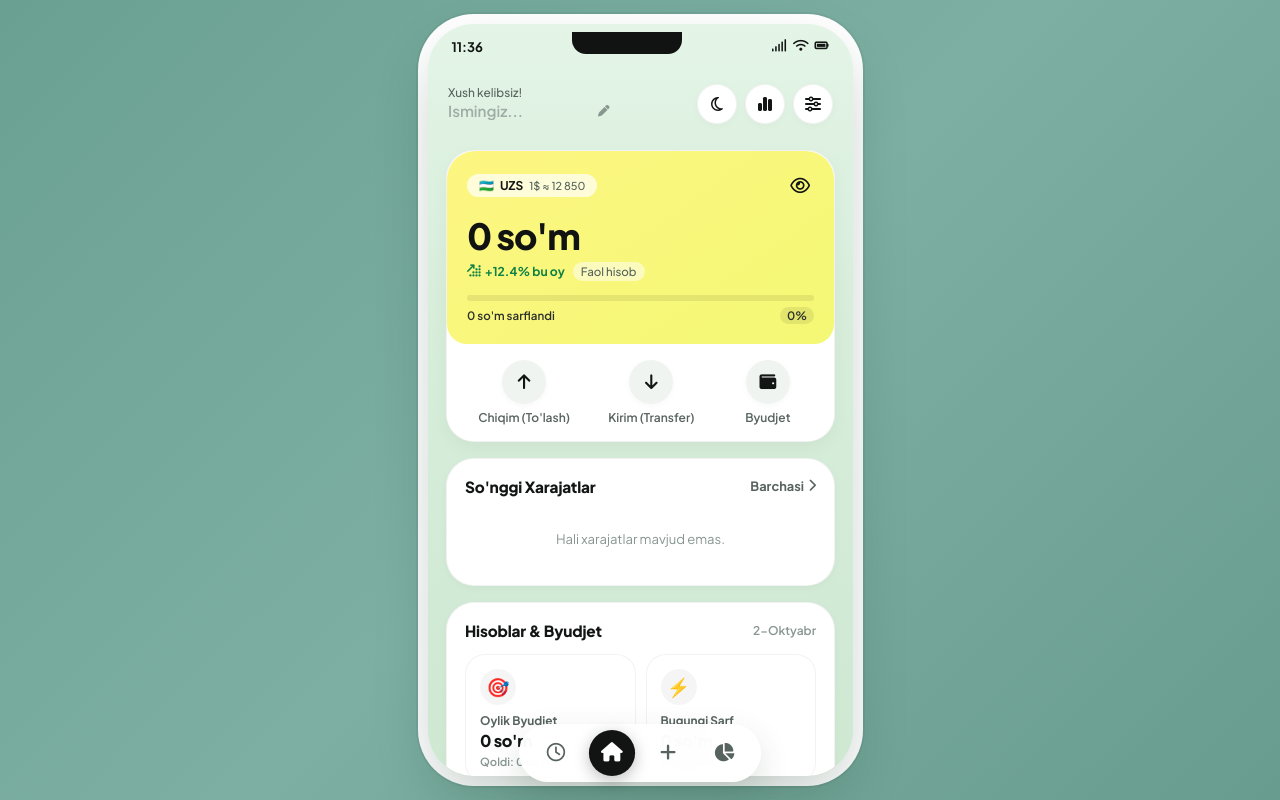
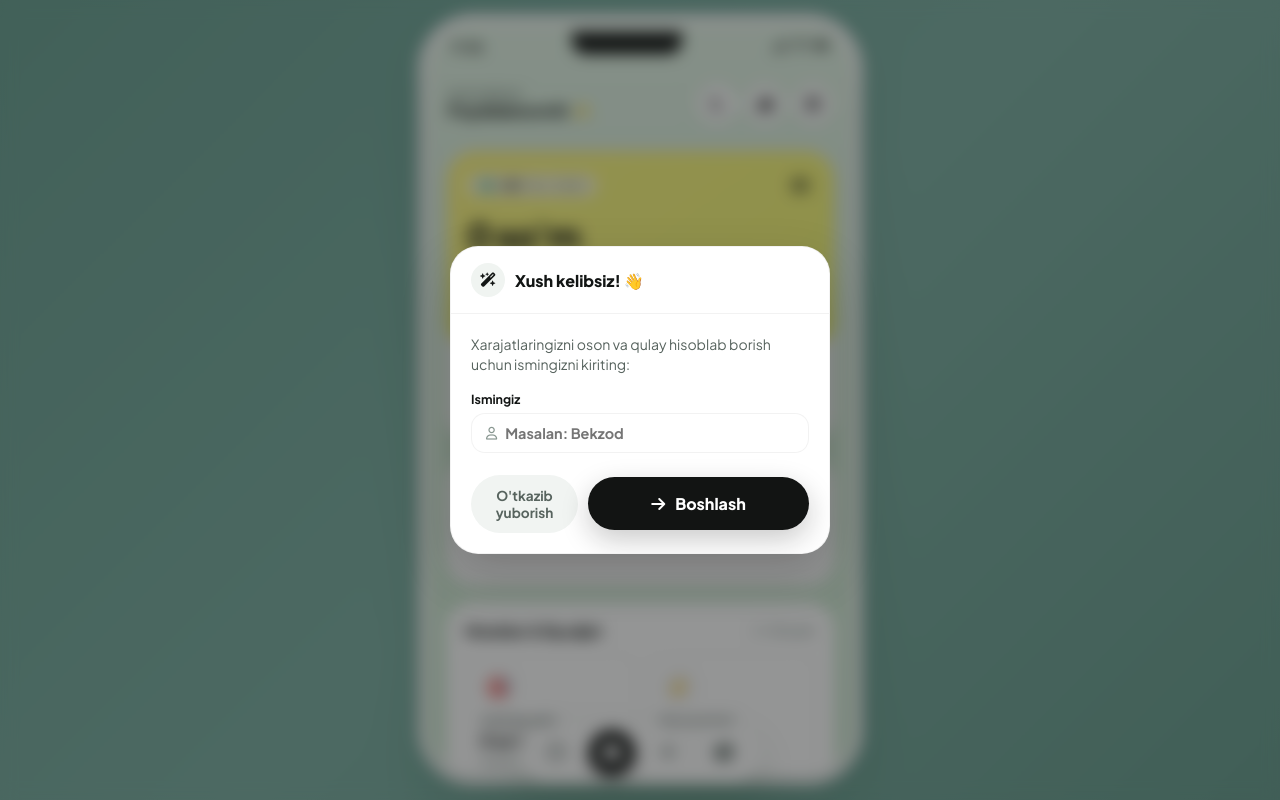
Before and after one commit to umarovafiruza/Hulkaroy-Xarajat, a plain HTML site: page index.html in a window 1280 px wide. Drawn offline with nearby package versions, Linux system fonts and the light colour scheme.

Commit message:
Yangi foydalanuvchilar uchun onboarding ism so'rash tizimi va sozlamalar integratsiyasi

```diff
--- a/app.js
+++ b/app.js
@@ -16,7 +16,8 @@ const STORAGE_KEYS = {
   SETTINGS: 'smart_expense_settings_v4',
   ACTIVE_VIEW: 'smart_expense_active_view_v4',
   BALANCE_HIDDEN: 'smart_expense_balance_hidden_v4',
-  THEME: 'smart_expense_theme_v4'
+  THEME: 'smart_expense_theme_v4',
+  ONBOARDED: 'smart_expense_onboarded_v4'
 };
 
 const CATEGORIES = {
@@ -37,9 +38,9 @@ const MONTH_NAMES_UZ = [
 ];
 
 const DEFAULT_SETTINGS = {
-  userName: '',
   initialBalance: 0,
-  monthlyBudget: 0
+  monthlyBudget: 0,
+  userName: ''
 };
 
 // -------------------------------------------------------------------
@@ -558,6 +559,14 @@ function saveSettingsToStorage() {
   }
 }
 
+function updateUserDisplayName() {
+  const el = document.getElementById('user-display-name');
+  if (el) {
+    const rawName = state.settings && state.settings.userName ? state.settings.userName.trim() : '';
+    el.textContent = rawName ? `${rawName} ✨` : 'Foydalanuvchi ✨';
+  }
+}
+
 // -------------------------------------------------------------------
 // 6. TOAST NOTIFICATION SYSTEM (O'CHIRILGAN)
 // -------------------------------------------------------------------
@@ -665,6 +674,7 @@ function computeFinancialMetrics() {
 }
 
 function updateDashboardUI() {
+  updateUserDisplayName();
   const metrics = computeFinancialMetrics();
 
   // 1. Total Balance on Hero Card
@@ -1516,7 +1526,7 @@ function setupModals() {
   const btnCloseModal = document.getElementById('btn-close-modal');
   const btnCancelModal = document.getElementById('btn-cancel-modal');
   const settingsForm = document.getElementById('settings-form');
-  const inputUsername = document.getElementById('input-modal-username');
+  const inputName = document.getElementById('input-modal-name');
   const inputBalance = document.getElementById('input-modal-balance');
   const inputBudget = document.getElementById('input-modal-budget');
 
@@ -1524,7 +1534,7 @@ function setupModals() {
   attachCommaInputFormatter(inputBudget);
 
   const openBudgetModal = () => {
-    if (inputUsername) inputUsername.value = state.settings.userName || '';
+    if (inputName) inputName.value = state.settings.userName || '';
     if (inputBalance) inputBalance.value = formatNumberWithCommas(state.settings.initialBalance);
     if (inputBudget) inputBudget.value = formatNumberWithCommas(state.settings.monthlyBudget);
     if (budgetModal) budgetModal.classList.remove('hidden');
@@ -1556,14 +1566,13 @@ function setupModals() {
         return;
       }
 
-      if (inputUsername) {
-        state.settings.userName = inputUsername.value.trim();
-        updateUserNameHeader();
-      }
-
+      if (inputName) {
+        state.settings.userName = inputName.value.trim();
+      }
       state.settings.initialBalance = newBal;
       state.settings.monthlyBudget = newBud;
       saveSettingsToStorage();
+      updateUserDisplayName();
 
       updateDashboardUI();
       closeBudgetModal();
@@ -1615,6 +1624,58 @@ function setupModals() {
     if (e.target === budgetModal) closeBudgetModal();
     if (e.target === confirmModal) closeConfirmModal();
   });
+
+  setupOnboarding();
+}
+
+// -------------------------------------------------------------------
+// 11.1. FIRST-TIME USER ONBOARDING SYSTEM
+// -------------------------------------------------------------------
+function setupOnboarding() {
+  const onboardingModal = document.getElementById('onboarding-modal');
+  const onboardingForm = document.getElementById('onboarding-form');
+  const inputOnboardingName = document.getElementById('input-onboarding-name');
+  const btnSkipOnboarding = document.getElementById('btn-skip-onboarding');
+
+  const isOnboarded = localStorage.getItem(STORAGE_KEYS.ONBOARDED);
+
+  if (!isOnboarded && onboardingModal) {
+    setTimeout(() => {
+      onboardingModal.classList.remove('hidden');
+      if (inputOnboardingName) {
+        inputOnboardingName.value = state.settings.userName || '';
+        inputOnboardingName.focus();
+      }
+    }, 450);
+  }
+
+  const finishOnboarding = (name) => {
+    state.settings.userName = name;
+    saveSettingsToStorage();
+    localStorage.setItem(STORAGE_KEYS.ONBOARDED, 'true');
+    updateUserDisplayName();
+    if (onboardingModal) onboardingModal.classList.add('hidden');
+  };
+
+  if (onboardingForm) {
+    onboardingForm.addEventListener('submit', (e) => {
+      e.preventDefault();
+      const enteredName = inputOnboardingName ? inputOnboardingName.value.trim() : '';
+      finishOnboarding(enteredName);
+    });
+  }
+
+  if (btnSkipOnboarding) {
+    btnSkipOnboarding.addEventListener('click', () => {
+      finishOnboarding('');
+    });
+  }
+
+  window.addEventListener('click', (e) => {
+    if (e.target === onboardingModal) {
+      finishOnboarding('');
+    }
+  });
 }
 
 // -------------------------------------------------------------------
@@ -1908,59 +1969,6 @@ function updateCurrentDateDisplay() {
   }
 }
 
-function setupUserNameHandler() {
-  const headerInput = document.getElementById('user-name-input');
-  const editIcon = document.getElementById('user-name-edit-icon');
-
-  const updateWidth = () => {
-    if (headerInput) {
-      const textLen = (headerInput.value || headerInput.placeholder || '').length;
-      headerInput.style.width = `${Math.min(Math.max(textLen + 1, 8), 20)}ch`;
-    }
-  };
-
-  if (headerInput) {
-    headerInput.value = state.settings.userName || '';
-    updateWidth();
-
-    headerInput.addEventListener('input', () => {
-      updateWidth();
-    });
-
-    headerInput.addEventListener('change', () => {
-      state.settings.userName = headerInput.value.trim();
-      saveSettingsToStorage();
-    });
-
-    headerInput.addEventListener('blur', () => {
-      state.settings.userName = headerInput.value.trim();
-      saveSettingsToStorage();
-    });
-
-    headerInput.addEventListener('keydown', (e) => {
-      if (e.key === 'Enter') {
-        headerInput.blur();
-      }
-    });
-  }
-
-  if (editIcon && headerInput) {
-    editIcon.addEventListener('click', () => {
-      headerInput.focus();
-      headerInput.select();
-    });
-  }
-}
-
-function updateUserNameHeader() {
-  const headerInput = document.getElementById('user-name-input');
-  if (headerInput) {
-    headerInput.value = state.settings.userName || '';
-    const textLen = (headerInput.value || headerInput.placeholder || '').length;
-    headerInput.style.width = `${Math.min(Math.max(textLen + 1, 8), 20)}ch`;
-  }
-}
-
 // -------------------------------------------------------------------
 // 15. INITIALIZATION
 // -------------------------------------------------------------------
@@ -1969,7 +1977,6 @@ document.addEventListener('DOMContentLoaded', () => {
   initTheme();
   startStatusClock();
   updateCurrentDateDisplay();
-  setupUserNameHandler();
   setupViewNavigation();
   setupFormHandlers();
   setupModals();
--- a/index.html
+++ b/index.html
@@ -72,18 +72,7 @@
           <div class="user-profile">
             <div class="user-info">
               <span class="greeting-sub">Xush kelibsiz!</span>
-              <div class="user-name-wrapper">
-                <input
-                  type="text"
-                  id="user-name-input"
-                  class="user-name-input"
-                  placeholder="Ismingiz..."
-                  maxlength="25"
-                  autocomplete="off"
-                  title="Ismingizni kiriting"
-                >
-                <i class="fa-solid fa-pen user-name-edit-icon" id="user-name-edit-icon" title="Ismni o'zgartirish"></i>
-              </div>
+              <h2 class="user-name" id="user-display-name">Foydalanuvchi ✨</h2>
             </div>
           </div>
 
@@ -699,19 +688,21 @@
 
       <form id="settings-form" class="modal-body">
         <div class="form-group">
-          <label for="input-modal-username" class="form-label">
-            <span>Foydalanuvchi Ismi</span>
+          <label for="input-modal-name" class="form-label">
+            <span>Ismingiz</span>
           </label>
           <div class="input-wrapper">
+            <span class="input-prefix"><i class="fa-regular fa-user"></i></span>
             <input
               type="text"
-              id="input-modal-username"
+              id="input-modal-name"
               class="form-control"
-              placeholder="Ismingizni kiriting"
-              maxlength="25"
+              placeholder="Masalan: Bekzod"
+              maxlength="30"
+              autocomplete="name"
             >
           </div>
-          <small class="form-hint">Sayt boshqaruv panelida ko'rinadigan ismingiz.</small>
+          <small class="form-hint">Bosh sahifada ko'rinadigan ismingiz.</small>
         </div>
 
         <div class="form-group">
@@ -796,6 +787,47 @@
     </div>
   </div>
 
+  <!-- Onboarding Modal (Yangi foydalanuvchilar uchun ismni so'rash) -->
+  <div id="onboarding-modal" class="modal-backdrop hidden">
+    <div class="modal-card">
+      <div class="modal-header">
+        <div class="modal-title">
+          <div class="modal-title-icon">
+            <i class="fa-solid fa-wand-magic-sparkles"></i>
+          </div>
+          <h3>Xush kelibsiz! 👋</h3>
+        </div>
+      </div>
+      <form id="onboarding-form" class="modal-body">
+        <p class="onboarding-desc">
+          Xarajatlaringizni oson va qulay hisoblab borish uchun ismingizni kiriting:
+        </p>
+        <div class="form-group">
+          <label for="input-onboarding-name" class="form-label">
+            <span>Ismingiz</span>
+          </label>
+          <div class="input-wrapper">
+            <span class="input-prefix"><i class="fa-regular fa-user"></i></span>
+            <input
+              type="text"
+              id="input-onboarding-name"
+              class="form-control"
+              placeholder="Masalan: Bekzod"
+              maxlength="30"
+              autocomplete="name"
+            >
+          </div>
+        </div>
+        <div class="modal-footer">
+          <button type="button" id="btn-skip-onboarding" class="btn-secondary-pill">O'tkazib yuborish</button>
+          <button type="submit" class="btn-black-pill">
+            <i class="fa-solid fa-arrow-right"></i> Boshlash
+          </button>
+        </div>
+      </form>
+    </div>
+  </div>
+
   <!-- Scripts -->
   <script src="app.js"></script>
 </body>
--- a/style.css
+++ b/style.css
@@ -405,54 +405,6 @@ body[data-active-view="all"] .page-view-section {
   line-height: 1.2;
 }
 
-.user-name-wrapper {
-  display: flex;
-  align-items: center;
-  gap: 6px;
-  position: relative;
-}
-
-.user-name-input {
-  font-family: inherit;
-  font-size: 1.05rem;
-  font-weight: 800;
-  color: var(--text-primary);
-  line-height: 1.2;
-  background: transparent;
-  border: none;
-  border-bottom: 1.5px dashed transparent;
-  padding: 1px 0;
-  width: 12ch;
-  max-width: 190px;
-  outline: none;
-  transition: all 0.2s ease;
-}
-
-.user-name-input:hover,
-.user-name-input:focus {
-  border-bottom-color: var(--text-secondary);
-}
-
-.user-name-input::placeholder {
-  color: var(--text-muted);
-  font-weight: 600;
-  font-size: 0.95rem;
-  opacity: 0.75;
-}
-
-.user-name-edit-icon {
-  font-size: 0.72rem;
-  color: var(--text-muted);
-  cursor: pointer;
-  transition: color 0.2s ease, transform 0.2s ease;
-  padding: 3px;
-}
-
-.user-name-wrapper:hover .user-name-edit-icon {
-  color: var(--text-secondary);
-  transform: scale(1.15);
-}
-
 .header-right-actions {
   display: flex;
   align-items: center;
@@ -2091,6 +2043,13 @@ body[data-active-view="all"] .page-view-section {
   gap: 14px;
 }
 
+.onboarding-desc {
+  font-size: 0.88rem;
+  color: var(--text-secondary);
+  line-height: 1.45;
+  margin-bottom: 2px;
+}
+
 .form-group {
   display: flex;
   flex-direction: column;
```
